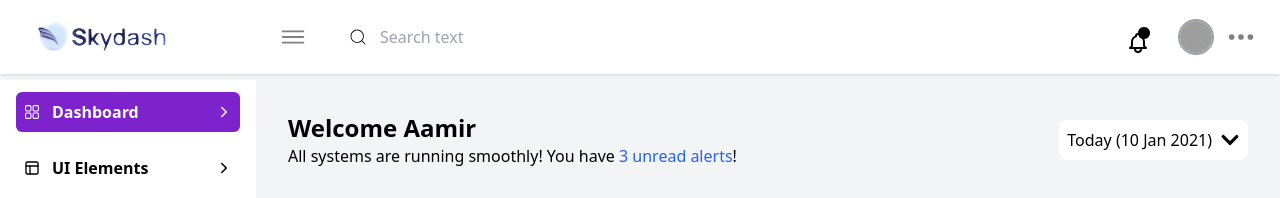
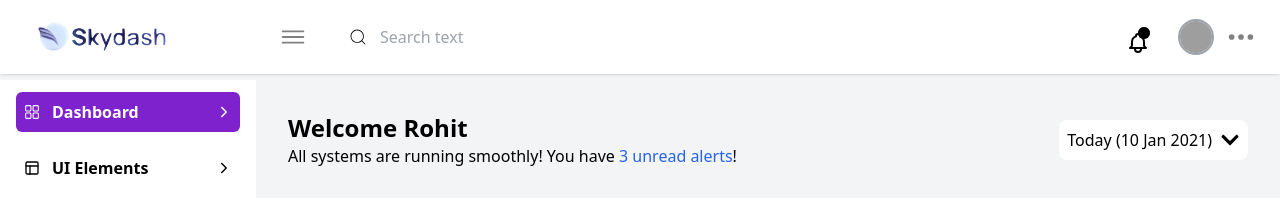
Before and after one commit to M-Souvik/SkyDashboard, a Next.js app: page / in a window 1280 px wide. Shown: the top 198 px of the page. Built offline with nearby package versions, Linux system fonts and the light colour scheme; grey boxes are pictures that could not be loaded.

Commit message:
rohit-changes

```diff
--- a/app/page.js
+++ b/app/page.js
@@ -10,7 +10,7 @@ export default function Home() {
 
       <header className="flex justify-between items-center w-full">
         <div>
-          <h2 className="text-2xl font-semibold">Welcome Aamir</h2>
+          <h2 className="text-2xl font-semibold">Welcome Rohit </h2>
           <p>All systems are running smoothly! You have <span className="text-blue-600">3 unread alerts</span>!</p>
         </div>
         <div className="flex items-center bg-white rounded-lg p-2 gap-2">
```
